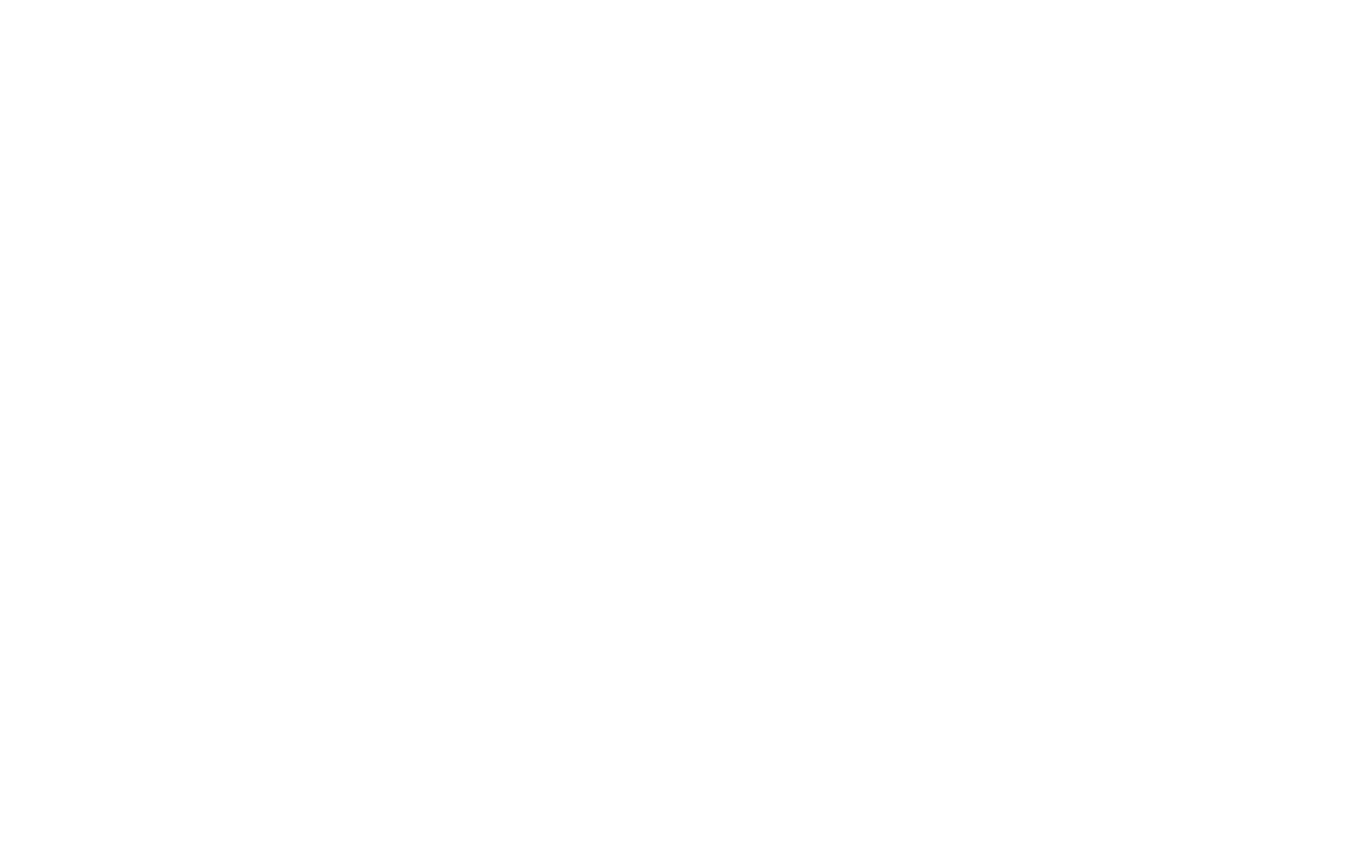
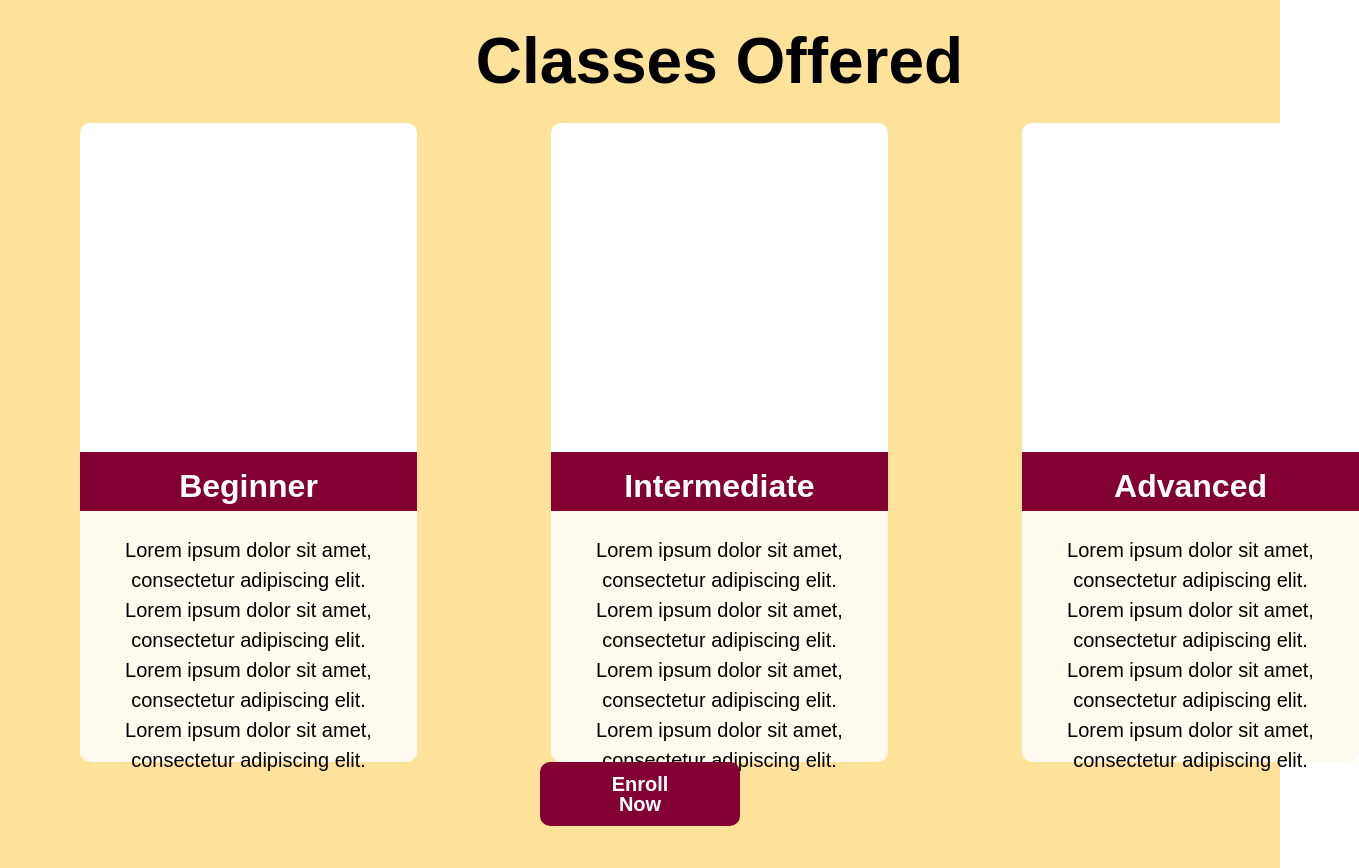
Before and after one commit to webimpactuw/kkds, a Next.js app: page / in a window 1280 px wide. Shown: the part 1460-2328 px from the top of the page, 1359 px wide, since content can reach past the window. Before the commit the page ends 1201 px from the top, so only its background shows below. Built offline with nearby package versions, Linux system fonts and the light colour scheme; a web font is replaced by a local one.

Commit message:
styled message page and added classes offered page

```diff
--- a/app/page.js
+++ b/app/page.js
@@ -1,25 +1,26 @@
 import Image from "next/image";
+import Button from "../components/Button"
 
 export default function Home() {
   return (
-    <div className="bg-[#FFFAEE]  text-black">
+    <div className="bg-[#FFFAEE]  text-black font-normal">
       {/* landing page */}
-      <div className="pl-[89.5px] w-fill h-236.25 bg-[linear-gradient(270deg,#FFFFFF_22.69%,rgba(255,201,67,0.9)_100%)]">
-        <div className="absolute w-193.75 top-70.5">
+      <div className="pl-[89.5px] h-236.25 bg-[linear-gradient(270deg,#FFFFFF_22.69%,rgba(255,201,67,0.9)_100%)]">
+        <div className="absolute w-193.75 h-fit top-70.5">
           <h1 className="text-[#830033] h-37 font-[Oleo_Script_Swash_Caps] font-bold text-[96px] tracking-[5px] m-0 pb-0">Kalamandapam</h1>
           <h2 className="h-17.5 text-[48px] m-0 pt-0">Kuchipudi Dance School</h2>
         </div>
         <div className="absolute w-156.25 h-19.5 top-126.25">
           <p className="text-[32px] tracking-[0.5px]">Discover the vibrant world of Kuchipudi dance at our studio in Sammamish, Washington.</p>
         </div>
-        <button className="absolute top-153.25 w-50 h-16 pt-1.25 pb-1.25 pr-12.5 pl-12.5 bg-[#830033] text-white font-bold text-[20px] leading-none rounded-[10px] gap-2.5">
-          Learn More
-        </button>
+        <div className="absolute top-153.25">
+          <Button>Learn More</Button>
+        </div>
       </div>
 
       {/* message */}
-      <div>
-        <p>
+      <div className="flex justify-center items-center p-10 gap-2.5 mx-auto">
+        <p className="text-center text-[32px] leading-12">
           At Kalamandapam, we believe in the power of dance to inspire, educate, and connect people. Our experienced
           instructors are passionate about sharing their knowledge and expertise, ensuring that each student
           recieves personalized attention to develop their skills, grace, and confidence. Through a blend of traditional
@@ -27,6 +28,59 @@
           while encouraging individual expression.
         </p>
       </div>
+
+      {/* classes offered */}
+      <div className="h-279.25 bg-[#FFE299] p-20 g-2.5 text-center">
+        <div className="w-319.75 g-[80px]">
+          <div className="h-17.5 mb-10">
+            <h2 className="text-[64px] font-bold">Classes Offered</h2>
+          </div>
+          <div className="flex justify-between h-159.75">
+            <div className="w-84.25">
+              <div className="h-82.25 bg-white rounded-t-[10px]"></div>
+              <div className="p-2.5 gap-2.5 h-14.75 bg-[#830033]">
+                <p className="text-[32px] font-bold text-white">Beginner</p>
+              </div>
+              <div className="bg-[#FFFAEE] p-6 g-2.5 rounded-b-[10px] h-62.75">
+                <p className="text-[20px]">Lorem ipsum dolor sit amet, consectetur adipiscing elit. Lorem ipsum dolor sit amet,
+                  consectetur adipiscing elit. Lorem ipsum dolor sit amet, consectetur adipiscing elit. Lorem
+                  ipsum dolor sit amet, consectetur adipiscing elit.
+                  </p>
+              </div>
+            </div>
+
+            <div className="w-84.25">
+              <div className="h-82.25 bg-white rounded-t-[10px]"></div>
+              <div className="p-2.5 gap-2.5 h-14.75 bg-[#830033]">
+                <p className="text-[32px] font-bold text-white">Intermediate</p>
+              </div>
+              <div className="bg-[#FFFAEE] p-6 g-2.5 rounded-b-[10px] h-62.75">
+                <p className="text-[20px]">Lorem ipsum dolor sit amet, consectetur adipiscing elit. Lorem ipsum dolor sit amet,
+                  consectetur adipiscing elit. Lorem ipsum dolor sit amet, consectetur adipiscing elit. Lorem
+                  ipsum dolor sit amet, consectetur adipiscing elit.
+                  </p>
+              </div>
+            </div>
+
+            <div className="w-84.25">
+              <div className="h-82.25 bg-white rounded-t-[10px]"></div>
+              <div className="p-2.5 gap-2.5 h-14.75 bg-[#830033]">
+                <p className="text-[32px] font-bold text-white">Advanced</p>
+              </div>
+              <div className="bg-[#FFFAEE] p-6 g-2.5 rounded-b-[10px] h-62.75">
+                <p className="text-[20px]">Lorem ipsum dolor sit amet, consectetur adipiscing elit. Lorem ipsum dolor sit amet,
+                  consectetur adipiscing elit. Lorem ipsum dolor sit amet, consectetur adipiscing elit. Lorem
+                  ipsum dolor sit amet, consectetur adipiscing elit.
+                  </p>
+              </div>
+            </div>
+          </div>
+        </div>
+
+        <div>
+          <Button>Enroll Now</Button>
+        </div>
+      </div>
     </div>
   );
 }
--- a/components/Button.js
+++ b/components/Button.js
@@ -0,0 +1,10 @@
+import React from 'react';
+import Link from 'next/link';
+
+export default function Button({children}) {
+    return (
+        <button className="bg-[#830033] text-white font-bold text-[20px] leading-none rounded-[10px] w-50 h-16 pt-1.25 pb-1.25 pr-12.5 pl-12.5 gap-2.5">
+            {children}
+        </button>
+    )
+}
```
Also changed, not shown: 1 other file (tests, documents, lock files or other folders).
